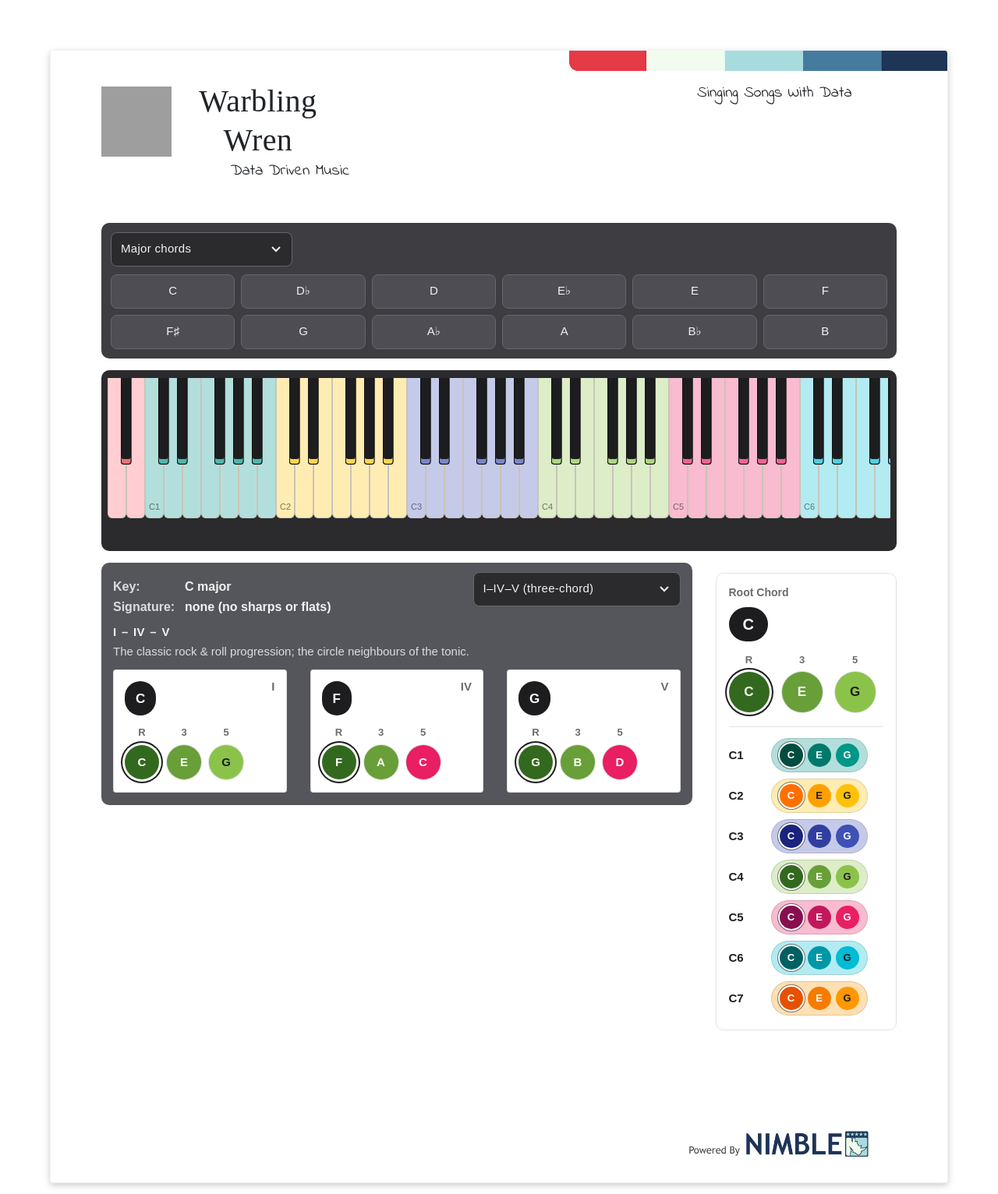
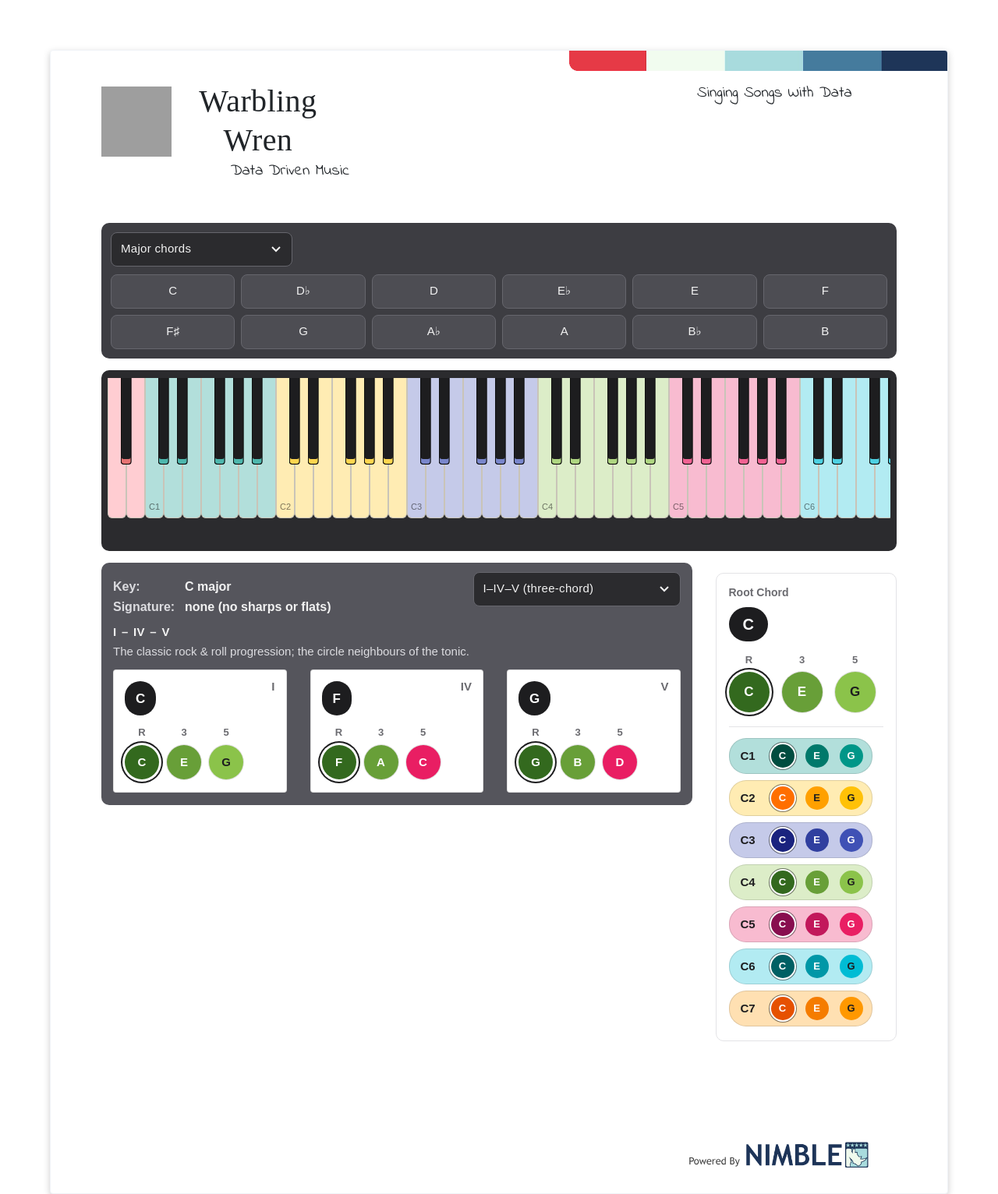
Before and after one commit to warblingwren/warblingwren.github.io, a Jekyll site: the page built from index.html, in a window 1280 px wide. Shown: the whole page at 78% size. Built offline with Jekyll 4.4.1, drawn with Linux system fonts in a browser that asks for light colours; some web fonts are replaced; grey boxes are pictures that could not be loaded.

Commit message:
update:octave chords

```diff
--- a/www/css/piano-chords.css
+++ b/www/css/piano-chords.css
@@ -193,54 +193,70 @@
 .cd-circle.is-active { transform: scale(1.1); box-shadow: 0 0 0 3px #fff, 0 0 0 6px var(--cc-focus); }
 .cd-circle:focus-visible { outline: 3px solid var(--cc-focus); outline-offset: 4px; }
 
-/* --- octave rows inside #chord-data: "C4: (C)(E)(G)" ------------------------- */
+/* --- octave rows inside #chord-data: [C4 (C)(E)(G)] ----------------------------- */
 :root {
-  --cd-dot: 30px;
-  --cd-octave-label-w: 44px;
+  --cd-dot: 30px;                /* visible circle */
+  --cd-hit: 44px;                /* touch target around each circle */
 }
 
 .cd-octaves {
   display: flex;
   flex-direction: column;
+  align-items: flex-start;
   gap: 8px;
   margin-top: 18px;
   padding-top: 14px;
   border-top: 1px solid var(--cd-border);
 }
 
-.cd-octave {
-  display: flex;
+/* rounded rectangle in the octave's color, wrapping the label and the circles */
+.cd-octave-pill {
+  display: inline-flex;
   align-items: center;
-  gap: 10px;
+  padding: 0 4px 0 2px;
+  border: 1px solid rgba(0, 0, 0, 0.12);
+  border-radius: calc(var(--cd-hit) / 2);
+  background: var(--cd-octave-bg, #eee);
 }
+.cd-octave-pill.is-active { box-shadow: 0 0 0 3px var(--cc-focus); }
 
-.cd-octave-label {
-  min-width: var(--cd-octave-label-w);
-  font-size: 15px;
-  font-weight: 700;
-  color: var(--cd-fg);
-}
-
-/* rounded rectangle in the octave's color; holds the role-colored note circles */
-.cd-octave-pill {
+.cd-octave-label,
+.cd-octave-note {
   appearance: none;
   -webkit-appearance: none;
-  display: inline-flex;
-  align-items: center;
-  gap: 6px;
-  min-height: 44px;
-  padding: 6px 10px;
-  border: 1px solid rgba(0, 0, 0, 0.12);
-  border-radius: 22px;
-  background: var(--cd-octave-bg, #eee);
+  min-height: var(--cd-hit);
+  margin: 0;
+  border: none;
+  background: transparent;
   font: inherit;
   cursor: pointer;
   -webkit-tap-highlight-color: transparent;
-  transition: transform 80ms ease-out;
 }
-.cd-octave-pill:hover { box-shadow: 0 0 0 2px rgba(0, 0, 0, 0.15); }
-.cd-octave-pill:focus-visible { outline: 3px solid var(--cc-focus); outline-offset: 2px; }
-.cd-octave-pill.is-active { box-shadow: 0 0 0 3px var(--cc-focus); }
+
+/* clickable label: plays the full chord in this octave */
+.cd-octave-label {
+  min-width: var(--cd-hit);
+  padding: 0 8px 0 12px;
+  border-radius: calc(var(--cd-hit) / 2);
+  color: var(--cd-fg);
+  font-size: 15px;
+  font-weight: 700;
+  text-align: left;
+}
+.cd-octave-label:hover { background: rgba(0, 0, 0, 0.08); }
+
+/* clickable circle: plays that single note in this octave */
+.cd-octave-note {
+  display: inline-flex;
+  align-items: center;
+  justify-content: center;
+  min-width: var(--cd-hit);      /* 44px touch target; the circle inside stays 30px */
+  padding: 0;
+  border-radius: 50%;
+}
+
+.cd-octave-label:focus-visible,
+.cd-octave-note:focus-visible { outline: 3px solid var(--cc-focus); outline-offset: -2px; }
 
 .cd-octave-dot {
   box-sizing: border-box;
@@ -254,9 +270,11 @@
   font-weight: 700;
   line-height: var(--cd-dot);
   text-align: center;
-  pointer-events: none;
+  transition: transform 80ms ease-out;
 }
 .cd-octave-dot.is-root { box-shadow: 0 0 0 2px #fff, 0 0 0 3px rgba(0, 0, 0, 0.5); }
+.cd-octave-note:hover .cd-octave-dot { transform: scale(1.08); }
+.cd-octave-note.is-active .cd-octave-dot { transform: scale(1.12); box-shadow: 0 0 0 2px #fff, 0 0 0 4px var(--cc-focus); }
 
 /* =============================================================================
    BREAKPOINTS — keep at end of file
--- a/www/js/piano-chords.js
+++ b/www/js/piano-chords.js
@@ -108,6 +108,7 @@
  *                                'chord:type'   detail {type, title}
  *                                'chord:tone'   detail {chord, note, spelled, degree} | 'chord:clear'
  *                                'chord:octave' detail {chord, octave, notes}
+ *                                'chord:octave-note' detail {chord, octave, note, spelled, degree}
  */
 export function renderChordControls(opts = {}) {
   const {
@@ -254,38 +255,57 @@
         degree: t.label,
       }));
 
-      const rowEl = document.createElement('div');
-      rowEl.className = 'cd-octave';
-
-      const label = document.createElement('span');
-      label.className = 'cd-octave-label';
-      label.textContent = `${chord.rootName}${o}`;
-
-      const pill = document.createElement('button');
-      pill.type = 'button';
+      // Rounded rectangle in the octave's color: [C4 label] (C)(E)(G)
+      // label button -> full chord in this octave; each circle button -> that single note
+      const pill = document.createElement('div');
       pill.className = 'cd-octave-pill';
-      pill.setAttribute('aria-label', `Play ${chord.name} in octave ${o}: ${tones.map((t) => t.note).join(', ')}`);
+      pill.setAttribute('role', 'group');
+      pill.setAttribute('aria-label', `${chord.name} in octave ${o}`);
       const oc = octaveColors.get(o);
       if (oc) pill.style.setProperty('--cd-octave-bg', oc.light);
 
+      const label = document.createElement('button');
+      label.type = 'button';
+      label.className = 'cd-octave-label';
+      label.textContent = `${chord.rootName}${o}`;
+      label.setAttribute('aria-label', `Play ${chord.name} in octave ${o}: ${tones.map((t) => t.note).join(', ')}`);
+      label.addEventListener('click', () => playOctave(chord, tones, pill, o));
+      pill.append(label);
+
       for (const t of tones) {
+        const btn = document.createElement('button');
+        btn.type = 'button';
+        btn.className = 'cd-octave-note';
+        btn.setAttribute('aria-label', `Play ${t.spelled} (${t.degree}) — ${t.note}`);
+        btn.title = `${t.degree}: ${t.note}`;
+
         const dot = document.createElement('span');
         dot.className = `cd-octave-dot${t.rank === 0 ? ' is-root' : ''}`;
         dot.textContent = t.spelled;
-        dot.title = `${t.degree}: ${t.note}`;
         const color = piano.roleColor(t.note, t.rank);
         if (color) {
           dot.style.setProperty('--cd-dot-bg', color);
           dot.style.setProperty('--cd-dot-fg', textOn(color));
         }
-        pill.append(dot);
+        btn.append(dot);
+        btn.addEventListener('click', () => playOctaveNote(chord, t, btn, o));
+        pill.append(btn);
       }
-      pill.addEventListener('click', () => playOctave(chord, tones, pill, o));
 
-      rowEl.append(label, pill);
-      wrapEl.append(rowEl);
+      wrapEl.append(pill);
     }
     return wrapEl;
+  }
+
+  // Play one note of the chord in one octave and highlight that key
+  function playOctaveNote(chord, t, btn, o) {
+    clearPanelActive();
+    btn.classList.add('is-active');
+    piano.clearChord();
+    piano.clearPlayed();
+    piano.markNotes([{ note: t.note, label: t.spelled, badge: t.degree, rank: t.rank, root: t.rank === 0, fill: true }]);
+    audio.play(t.note);
+    emit('chord:octave-note', { chord: chord.name, octave: o, note: t.note, spelled: t.spelled, degree: t.degree });
   }
 
   // Play the chord in one octave and highlight exactly those keys
```
